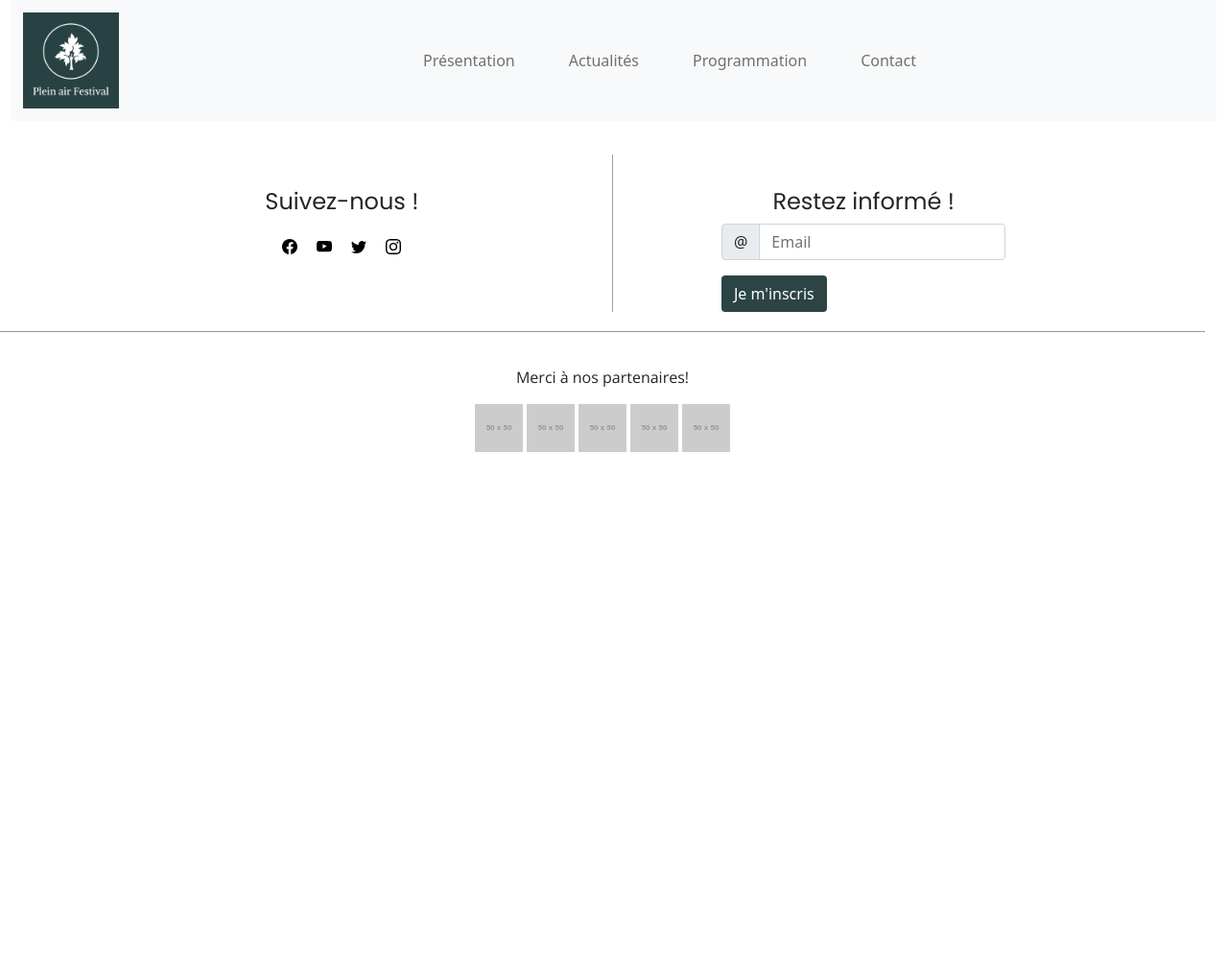
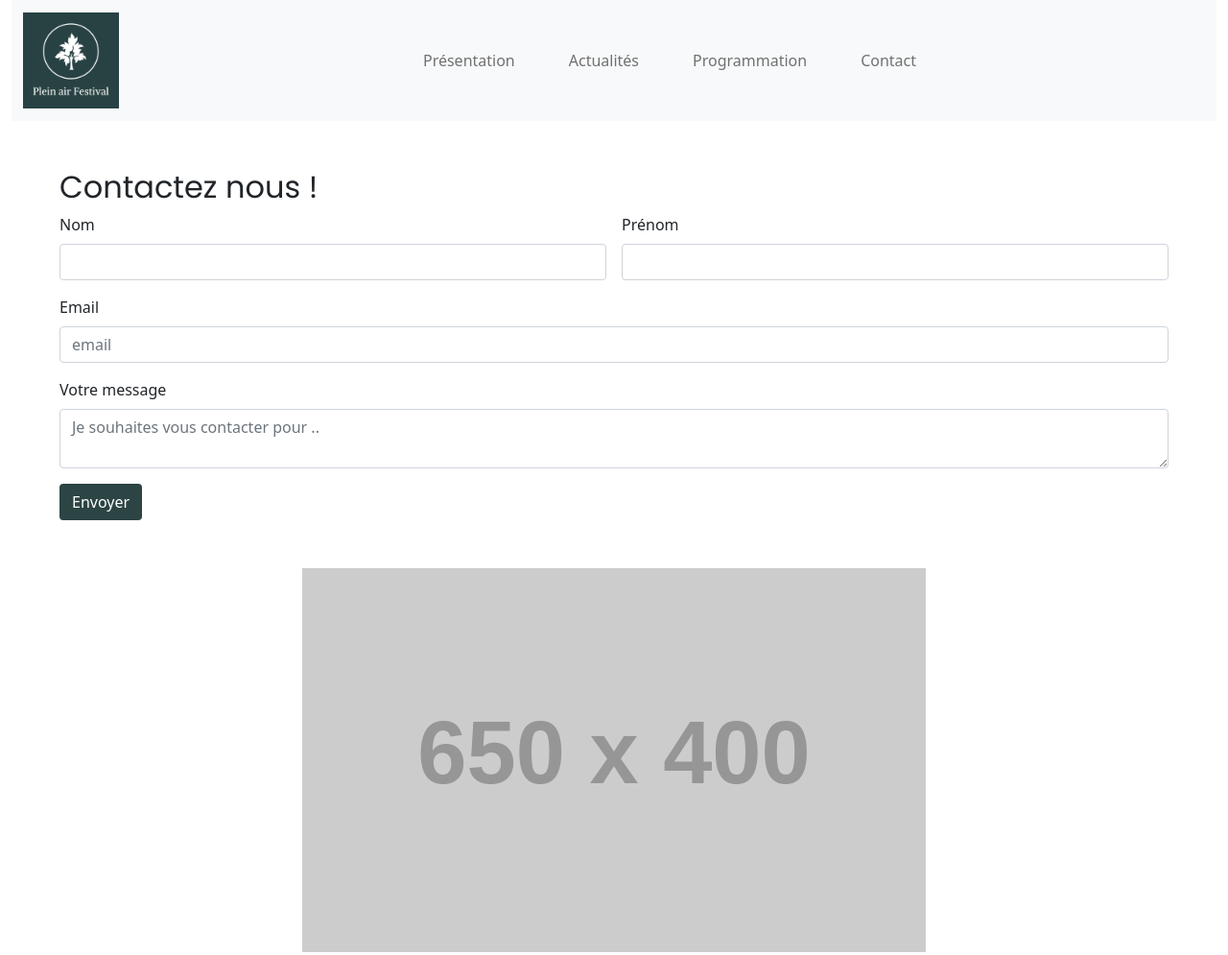
Before and after one commit to OC-Benjamin/P3-Festival, a website built with Parcel: page contact.html in a window 1280 px wide. Shown: the top 995 px of the page at 96% size. Before the commit the page ends 800 px from the top, so only its background shows below. Built offline with nearby package versions, Linux system fonts and the light colour scheme; placeholder pictures from the web are drawn by us.

Commit message:
contact page

```diff
--- a/contact.html
+++ b/contact.html
@@ -31,7 +31,33 @@
         </div>
     </div>
 </nav>
-
+<section class="contact container-fluid">
+    <h2>Contactez nous !</h2>
+    <form class="row g-3">
+        <div class="col-md-6">
+            <label for="name" class="form-label">Nom</label>
+            <input type="text" class="form-control" id="name">
+        </div>
+        <div class="col-md-6">
+            <label for="surname" class="form-label">Prénom</label>
+            <input type="text" class="form-control" id="surname">
+        </div>
+        <div class="col-12">
+            <label for="email-contact" class="form-label">Email</label>
+            <input type="email" class="form-control" id="email-contact" placeholder="email">
+        </div>
+        <div class="col-12">
+            <label for="message" class="form-label">Votre message</label>
+            <textarea class="form-control" id="message" placeholder="Je souhaites vous contacter pour .."></textarea>
+        </div>
+        <div class="col-12">
+            <button type="submit" class="btn btn-first">Envoyer</button>
+        </div>
+    </form>
+    <div class="contact-map">
+        <img src="https://via.placeholder.com/650x400" alt="placeholder map" class="img-fluid">
+    </div>
+</section>
 <footer class="row">
     <div class="row justify-content-center">
         <div class="social-links col-10 col-lg-5">
--- a/src/scss/contact.scss
+++ b/src/scss/contact.scss
@@ -0,0 +1,9 @@
+.contact {
+  padding: 50px;
+
+  .contact-map {
+    display: flex;
+    justify-content: center;
+    margin-top: 50px;
+  }
+}
--- a/src/scss/main.scss
+++ b/src/scss/main.scss
@@ -14,3 +14,7 @@ p {
 @import "footer";
 @import "color";
 @import "homepage";
+@import "contact";
+@import "news";
+@import "about";
+@import "programmation";
```
